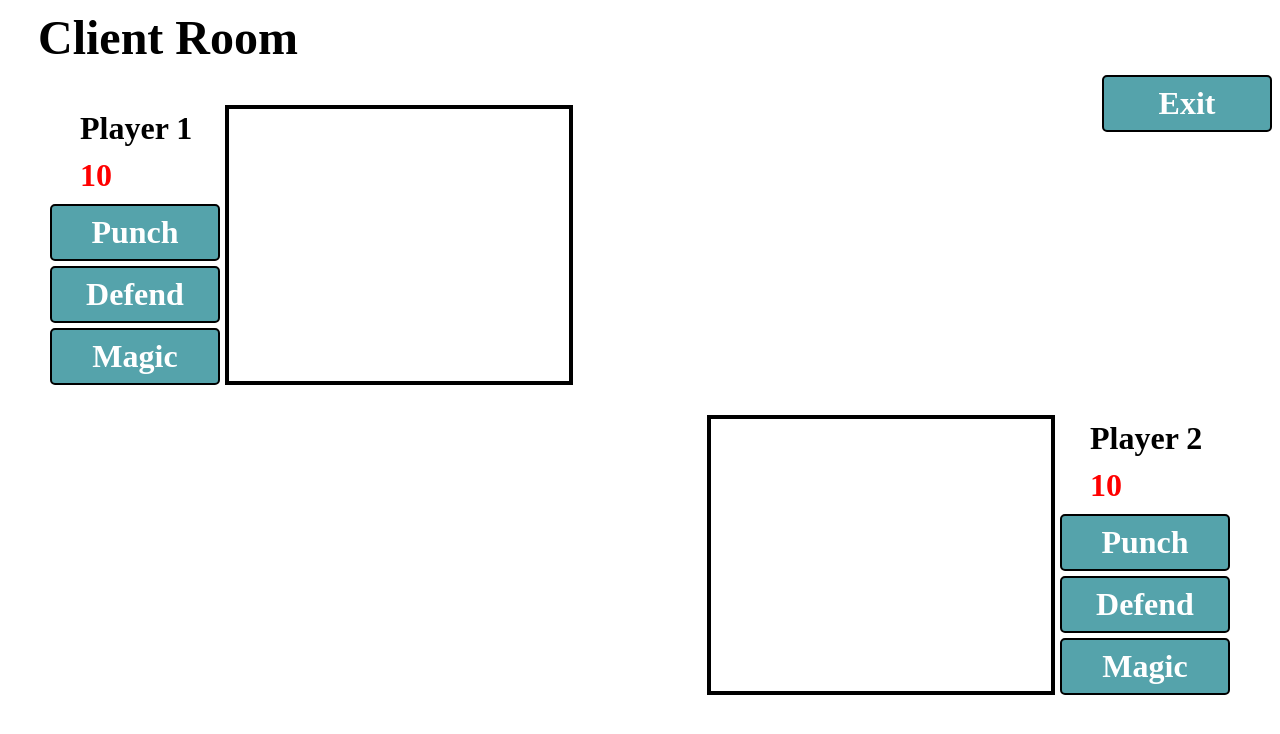
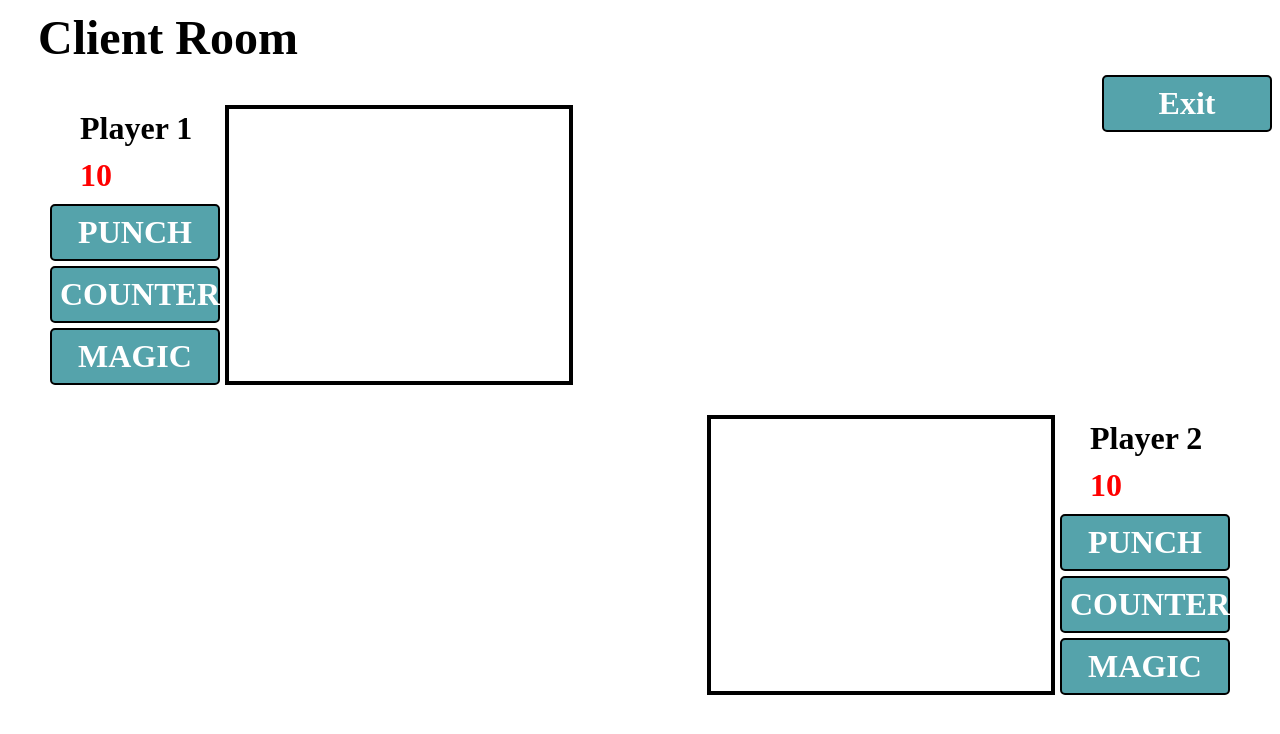
Before and after one commit to jbriones1/slock-dummy, a website with bundled scripts: page public/html/room.html in a window 1280 px wide. Built offline with nearby package versions, Linux system fonts and the light colour scheme; no server answers.

Commit message:
Changed Defend to Counter Capitalized moved

```diff
--- a/public/html/room.html
+++ b/public/html/room.html
@@ -20,13 +20,13 @@
           <div id='buttonContainer'>
             <p>Player 1</p><p id="p1-hp" class="hp">10</p>
             <a href='javascript:void(0)' class='myButton fakeButton p1'>
-              Punch
+              PUNCH
             </a>
             <a href='javascript:void(0)' class='myButton fakeButton p1'>
-              Defend
+              COUNTER
             </a>
             <a href='javascript:void(0)' class='myButton fakeButton p1'>
-              Magic
+              MAGIC
             </a>
           </div>
         </div>
@@ -41,13 +41,13 @@
           <p>Player 2</p><p id="p2-hp" class="hp">10</p>
           <div id='buttonContainer'>
             <a href='javascript:void(0)' class='myButton fakeButton p2'>
-              Punch
+              PUNCH
             </a>
             <a href='javascript:void(0)' class='myButton fakeButton p2'>
-              Defend
+              COUNTER
             </a>
             <a href='javascript:void(0)' class='myButton fakeButton p2'>
-              Magic
+              MAGIC
             </a>
           </div>
         </div>
```
